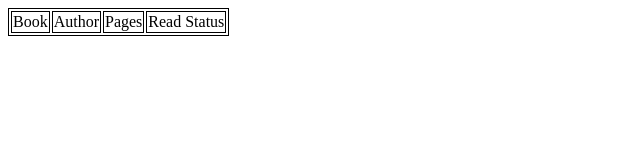
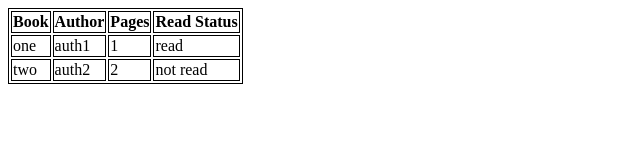
Before and after one commit to DivyanshKushwaha2023/library, a plain HTML site: page index.html in a window 1280 px wide. Shown: the whole page, without its empty margins (0-640 px from the left). Drawn offline with Linux system fonts and the light colour scheme.

Commit message:
Create addToDom() to display books on the screen
Created a function addToDom() that displays the books in library array to the screen

```diff
--- a/index.html
+++ b/index.html
@@ -4,20 +4,20 @@
     <meta charset="UTF-8">
     <meta name="viewport" content="width=device-width, initial-scale=1.0">
     <link rel="stylesheet" href="styles.css">
-    <script src="library.js"></script>
+    <script defer src="library.js"></script>
     <title>Library</title>
 </head>
 <body>
     <table>
         <thead>
             <tr>
-                <td>Book</td>
-                <td>Author</td>
-                <td>Pages</td>
-                <td>Read Status</td>
+                <th>Book</th>
+                <th>Author</th>
+                <th>Pages</th>
+                <th>Read Status</th>
             </tr>
         </thead>
-        <tbody>
+        <tbody id="row">
 
         </tbody>
     </table>
--- a/library.js
+++ b/library.js
@@ -14,3 +14,20 @@ function Books(name, author, pages, read) {
 function addBookToLibrary(book) {
     myLibrary.push(book);
 }
+
+//Manually adding books to see output
+const one = new Books("one", "auth1", 1, "read");
+const two = new Books("two", "auth2", 2,"not read");
+
+addBookToLibrary(one);
+addBookToLibrary(two);
+
+function addToDom() {
+    let currentTable = document.querySelector('#row');
+    myLibrary.forEach(book => {
+        let newRow = `<tr><td>${book.name}</td><td>${book.author}</td><td>${book.pages}</td><td>${book.read}</td></tr>`;
+        currentTable.innerHTML += newRow;
+    })
+}
+
+addToDom();
--- a/styles.css
+++ b/styles.css
@@ -1,3 +1,3 @@
-td, tr, table {
+td, th, tr, table {
     border:1px black solid;
 }
```
